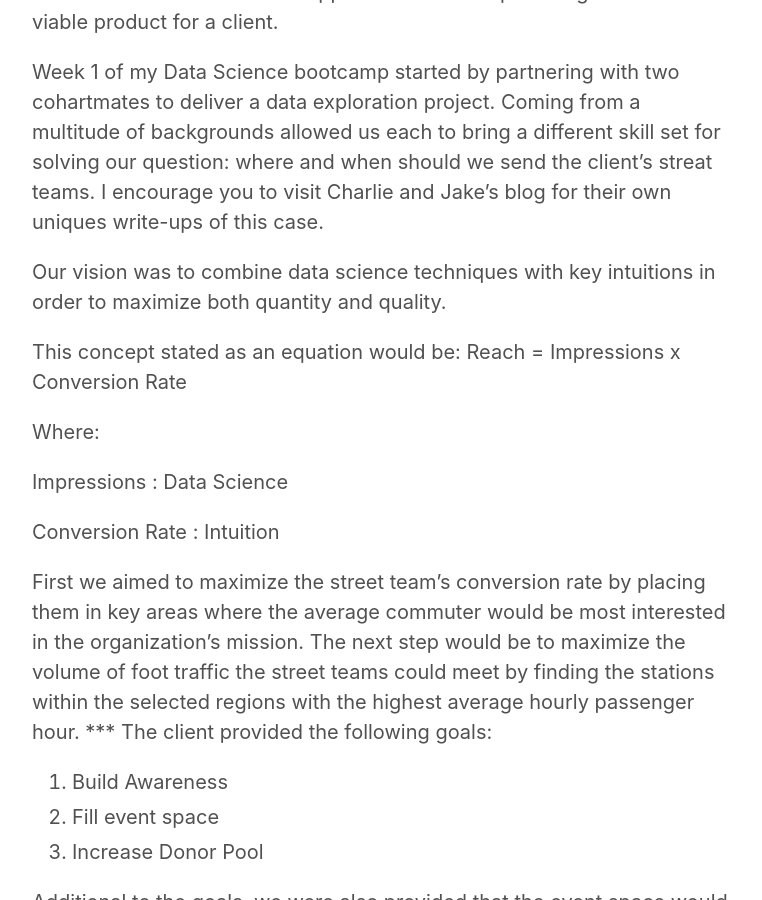
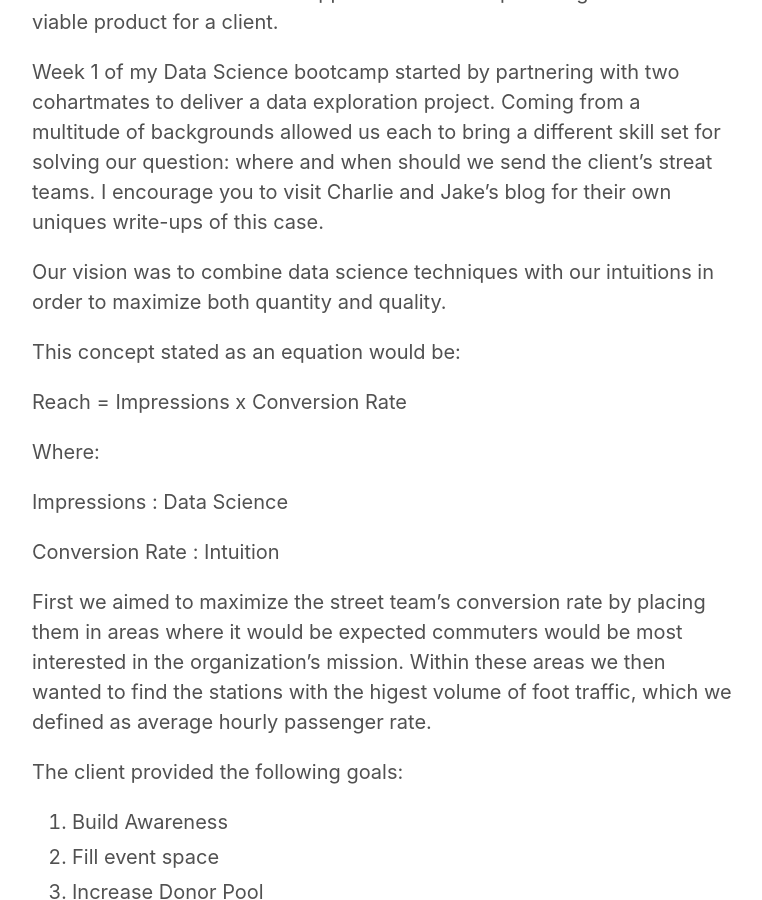
Before and after one commit to GKlick/GKlick.github.io, a Jekyll site: the page built from _posts/2018-08-14-Testing-Local-Images.md, in a window 1280 px wide and 900 px high, scrolled down 576 px. Shown: the whole window, without its empty margins (258-1020 px from the left). Built offline with Jekyll 4.4.1, drawn with Linux system fonts in a browser that asks for light colours.

Commit message:
Update 2018-08-14-Testing-Local-Images.md

```diff
--- a/_posts/2018-08-14-Testing-Local-Images.md
+++ b/_posts/2018-08-14-Testing-Local-Images.md
@@ -13,9 +13,10 @@ of backgrounds allowed us each to bring a different skill set for solving our qu
 where and when should we send the client’s streat teams. I encourage you to visit Charlie and Jake’s blog for their own uniques write-ups of this case.
 
 
-Our vision was to combine data science techniques with key intuitions in order to maximize both quantity and quality.
+Our vision was to combine data science techniques with our intuitions in order to maximize both quantity and quality.
 
 This concept stated as an equation would be:
+
 Reach = Impressions x Conversion Rate
 
 Where:
@@ -24,8 +25,9 @@ Impressions : Data Science
 
 Conversion Rate : Intuition
 
-First  we aimed to maximize the street team’s conversion rate by placing them in key areas where the average commuter would be most interested in the organization’s mission. The next step would be to maximize the volume of foot traffic the street teams could meet by finding the stations within the selected regions with the highest average hourly passenger hour.
-***
+First we aimed to maximize the street team’s conversion rate by placing them in areas where it would be expected commuters would be most interested in the organization’s mission. Within these areas we then wanted to find the stations with the higest volume of foot traffic, which we defined as average hourly passenger rate.
+
+
 The client provided the following goals:
   1. Build Awareness
   2. Fill event space
```
